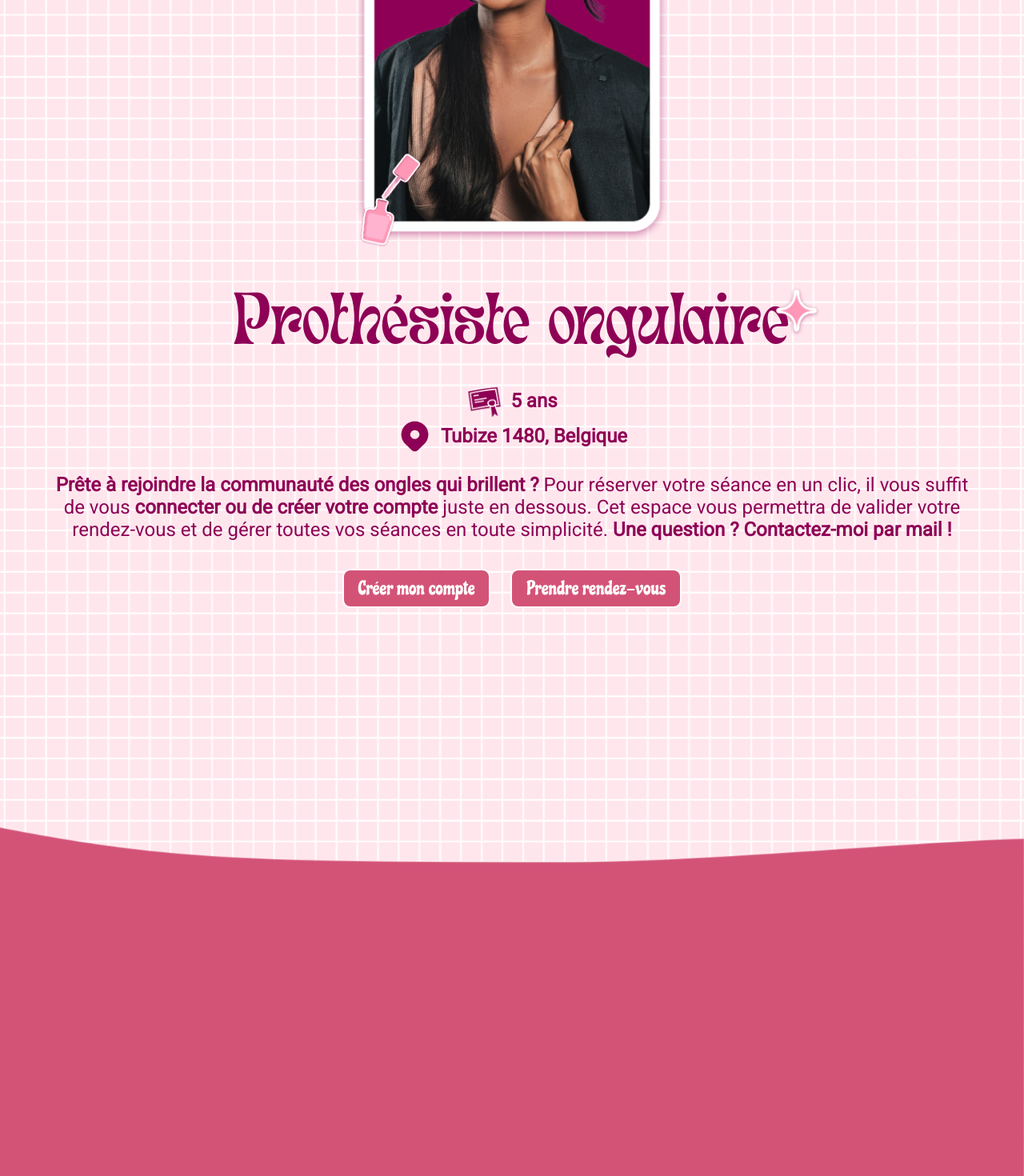
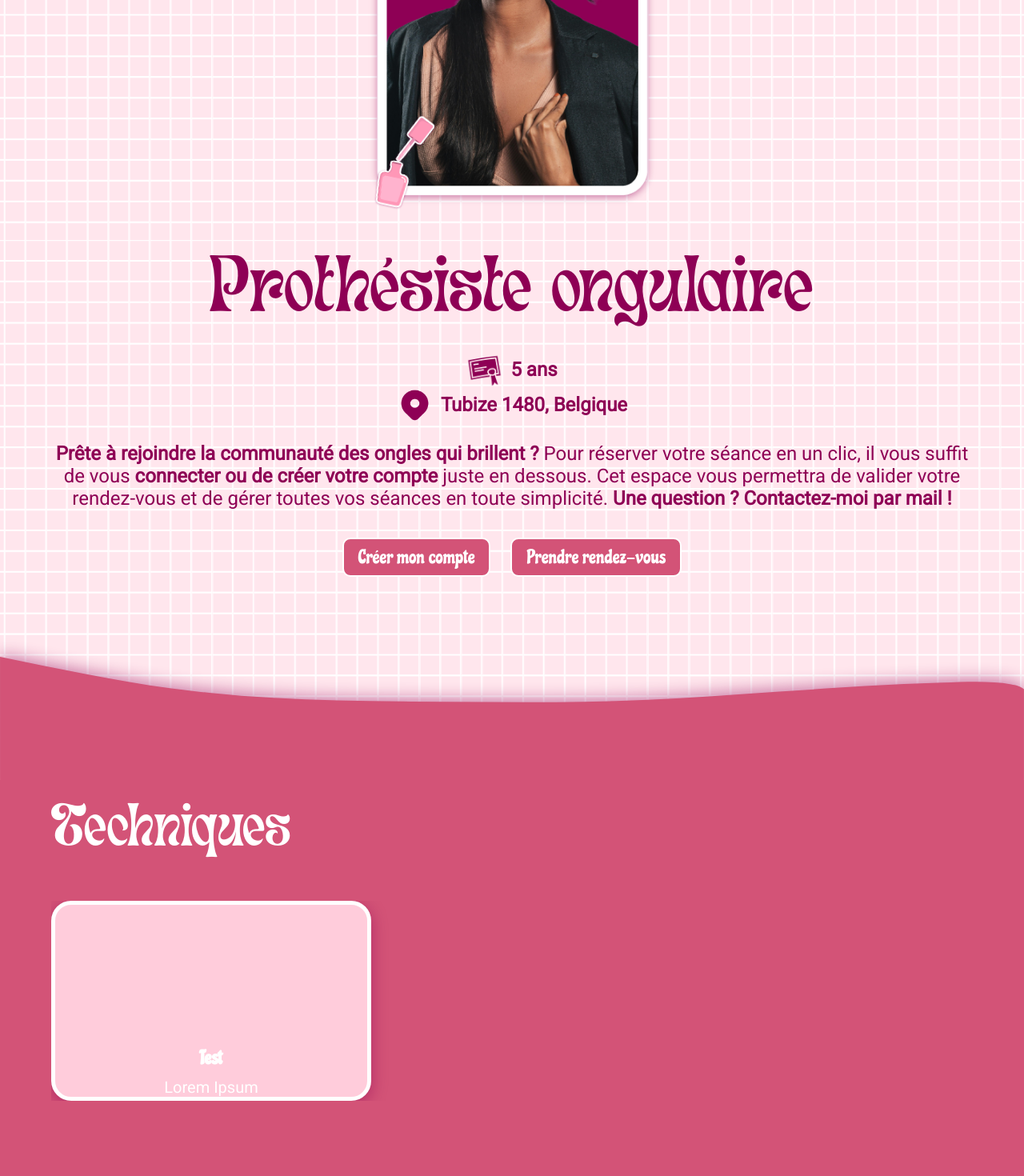
Before and after one commit to SacreOphelie/NailShine, a Next.js app: page / in a window 1280 px wide. Shown: the part 500-1970 px from the top of the page at 80% size. Built offline with nearby package versions, Linux system fonts and the light colour scheme.

Commit message:
slide techniques + améliorations des variables

```diff
--- a/src/app/page.tsx
+++ b/src/app/page.tsx
@@ -12,7 +12,7 @@ export default function Page() {
 	return(
     <>
       <div className="slide" id="accueil">
-          <div className="container">
+          <div className="container wrapper">
             <div className="left">
               <img src="/images/prothesiste/Cadre-1.png" alt="Prothésiste ongulaire"id="cadre" />
               <img src="/images/illustrations/Noeud.png" alt="Noeud" id="noeud" className="illu"/>
@@ -44,7 +44,21 @@ export default function Page() {
             </div>
           </div>
       </div>
+      <svg id="top-techniques" viewBox="0 0 1919 238.09" xmlns="http://www.w3.org/2000/svg">
+          <path d="M1919,60.89v177.19H0V0c106.64,21.77,213.21,44.72,321.24,59.33,169.38,22.91,340.04,24.01,510.82,25.01,87.5.51,175.4,1.39,262.89,0,224.18-3.57,447.68-29.44,671.87-35.9,40.33-1.16,88.72-3.94,128.29,3.13,8.13,1.45,18.01,3.29,23.9,9.33Z"/>
+      </svg>
       <div className="slide" id="techniques">
+        <div className="wrapper container">
+            <h2>Techniques</h2>
+            <div className="slider">
+              <div className="card">
+                <div className="technique">
+                  <h4>Test</h4>
+                  <p>Lorem Ipsum</p>
+                </div>
+              </div>
+            </div>
+        </div>
       </div>
     </>
   )
--- a/src/styles/_variables.scss
+++ b/src/styles/_variables.scss
@@ -19,22 +19,24 @@
   text-decoration:none;
   font-weight: normal;
   line-height: 1;
+  text-wrap: wrap;
   @media (max-width: 1500px) {
-        font-size: $taille - 32px;
+        font-size: $taille - 24px;
    }
-  @media (max-width: 810px) {
-        font-size: $taille - 56px;
-    }
   @media (max-width: 520px) {
-        font-size: $taille - 68px;
+        font-size: $taille - 52px;
     }
 
 }
 
-@mixin sous-titre($taille: 40px) {
+@mixin sous-titre($taille: 24px) {
   font-family: 'Chicle', sans-serif;
   font-size: $taille;
   text-decoration:none;
+  letter-spacing: 5%;
+    @media (max-width: 520px) {
+        font-size: 20px;
+    }
 }
 
 @mixin text($taille: 20px, $epaisseur: normal, $color: $text-darker, $align: justify) {
@@ -89,6 +91,10 @@ $bg-image: url('../../public/images/fonds/fond_homepage.png');
     color: $color-shadow;
     box-shadow: 0 $y $blur $color-shadow;
 }
+@mixin drop-shadow($y: 5px, $blur:20px){
+    color: $color-shadow;
+    filter: drop-shadow(0px -5px 15px $color-shadow);
+}
 
 // Border et radius \\
 
@@ -110,7 +116,7 @@ $padding-medium:25px;
 $padding-large:50px;
 $padding-xlarge:100px;
 $padding-top:275px;
-$padding-bottom:250px;
+$padding-bottom:200px;
 
 $margin-small:25px;
 $margin-medium:50px;
@@ -162,3 +168,10 @@ $gap-large:50px;
         transform: rotate(-35deg);
     }
 }
+
+// Z-index \\
+
+$index-null: 0;
+$index-low: 1;
+$index-medium:2;
+$index-high:3;
--- a/src/styles/home.scss
+++ b/src/styles/home.scss
@@ -1,14 +1,12 @@
 #accueil{
     display: flex;
     padding-top:$padding-top;
-    padding-bottom:$padding-bottom;
+    padding-bottom:100px;
+    min-height:fit-content;
     .container{
-        width:1400px;
-        margin:0 auto;
         display:flex;
         gap:$gap-large;
         height:fit-content;
-
         .left{
             width:fit-content;
             height:fit-content;
@@ -17,7 +15,7 @@
                 object-fit:contain;
             }
             #cadre{
-                width:400px;
+                width:365px;
             }
             #noeud{
                 width:75px;
@@ -72,8 +70,6 @@
             }
         }
         @media(max-width: 1500px){
-            width:90%;
-            margin: 0 auto;
             .right{
                 h1{
                     #etoile{
@@ -91,6 +87,9 @@
                 align-items:center;
                 h1{
                     text-align:center;
+                    #etoile{
+                        display:none;
+                    }
                 }
 
                 p{
@@ -106,14 +105,10 @@
         }
         @media(max-width: 810px){
             .right{
-                h1{
-                    #etoile{
-                        display:none;
-                    }
-                }
                 .container-btn{
                     flex-direction:column;
                     align-items:center;
+                    width:100%;
                     .button{
                         width:100%;
                     }
@@ -123,32 +118,81 @@
         @media(max-width:400px){
             .left{
                 #cadre{
-                    width:350px;
-                    height:400px;
+                    width:300px;
                 }
                 #noeud{
-                    width:50px;
-                    height:50px;
-                    right:30px;
+                    width:60px;
+                    right:20px;
+                    top:25px;
                 }
                 #vernis{
                     width:50px;
-                    height:100px;
-                    left:25px;
+                    left:10px;
+                    bottom:-10px;
                 }
             }
         }
     }
 }
 
-#techniques{
-    background-image:url('/images/fonds/fond_techniques.png');
-    position: relative;
-    #top-technique{
-        position:absolute;
-        top: -125px;
-        right:0px;
-        width:100%;
-        object-fit:contain;
+#top-techniques{
+    display:block;
+    margin-bottom: -5px;
+    overflow:visible;
+    position:relative;
+    z-index:$index-null;
+    path{
+        fill:$color-dark;
+        @include drop-shadow;
     }
 }
+#techniques{
+    background-color:$color-dark;
+    position:relative;
+    z-index:$index-low;
+    min-height:fit-content;
+    padding-top:$padding-medium;
+    padding-bottom:$padding-xlarge;
+    .container{
+        display:flex;
+        flex-direction:column;
+        gap:$gap-large;
+        h2{
+            @include titre;
+            color:$text-white;
+        }
+        .slider{
+            display:flex;
+            gap:$gap-medium;
+            overflow-x: scroll;
+            .card{
+                @include shadow;
+                @include border;
+                border-radius:$border-radius-large;
+                background-color:$color-light;
+                min-height:250px;
+                width:400px;
+                display:flex;
+                justify-content:flex-end;
+                flex-direction:column;
+                .technique{
+                    width:100%;
+                    height:fit-content;
+                    display:flex;
+                    flex-direction:column;
+                    gap:$gap-small;
+                    h4{
+                        @include sous-titre;
+                        color:$text-white;
+                        text-align:center;
+                    }
+                    p{
+                        @include text;
+                        color:$text-white;
+                        text-align:center;
+                    }
+                }
+            }
+        }
+    }
+}
--- a/src/styles/nav.scss
+++ b/src/styles/nav.scss
@@ -1,5 +1,5 @@
 nav{
-    z-index:1000;
+    z-index:$index-high;
     width:1400px;
     padding:$padding-nav;
     margin:0 auto;
--- a/src/styles/style.scss
+++ b/src/styles/style.scss
@@ -17,7 +17,14 @@ body{
     min-height:100vh;
     background-size:cover;
     background-position:center center;
+}
 
+.wrapper{
+    width:1400px;
+    margin:0 auto;
+    @media(max-width:1500px){
+        width:90%;
+    }
 }
 
 .button{
@@ -44,4 +51,5 @@ body{
 
 .illu{
     position:absolute;
+    z-index:$index-medium;
 }
```
